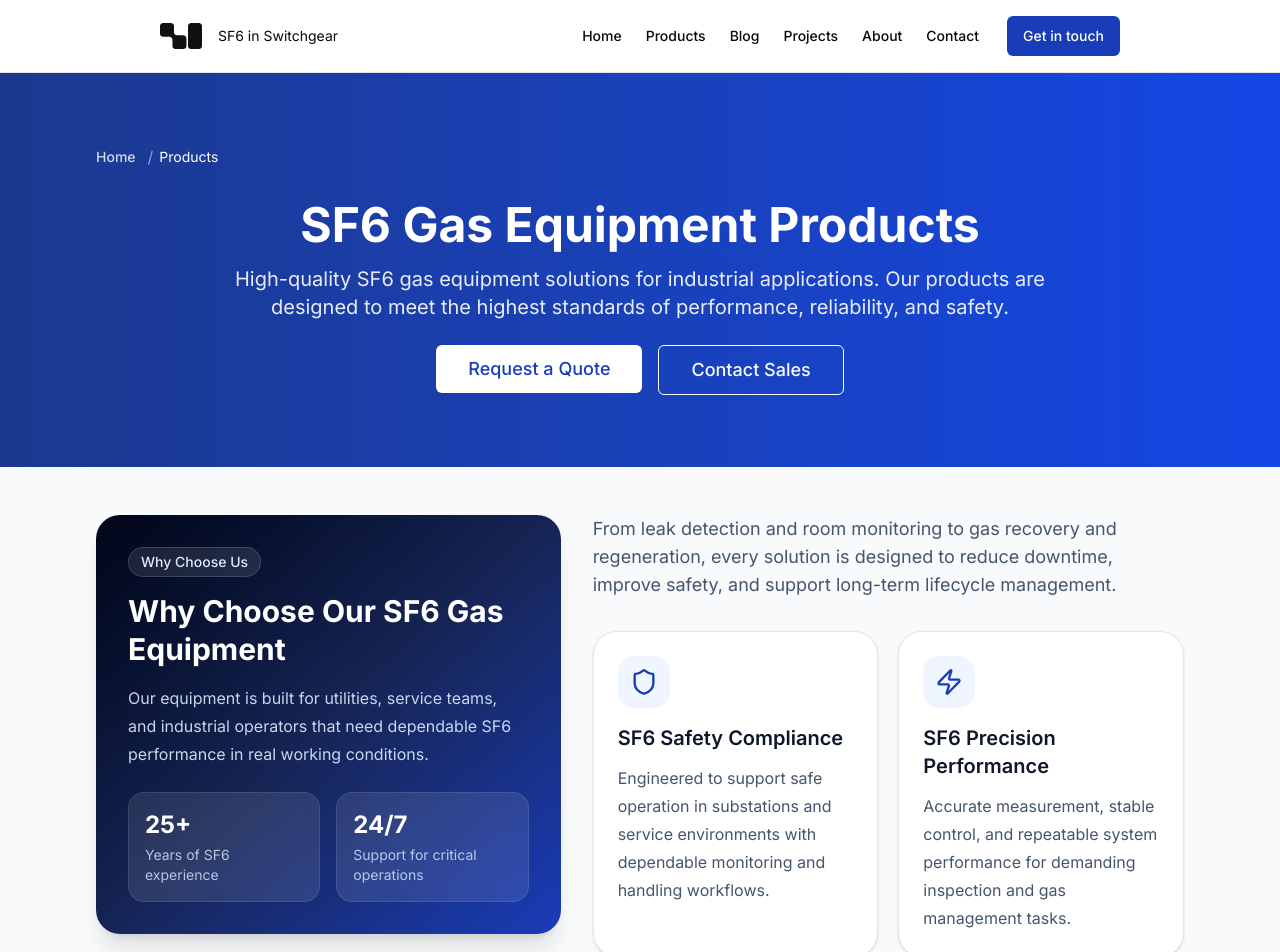
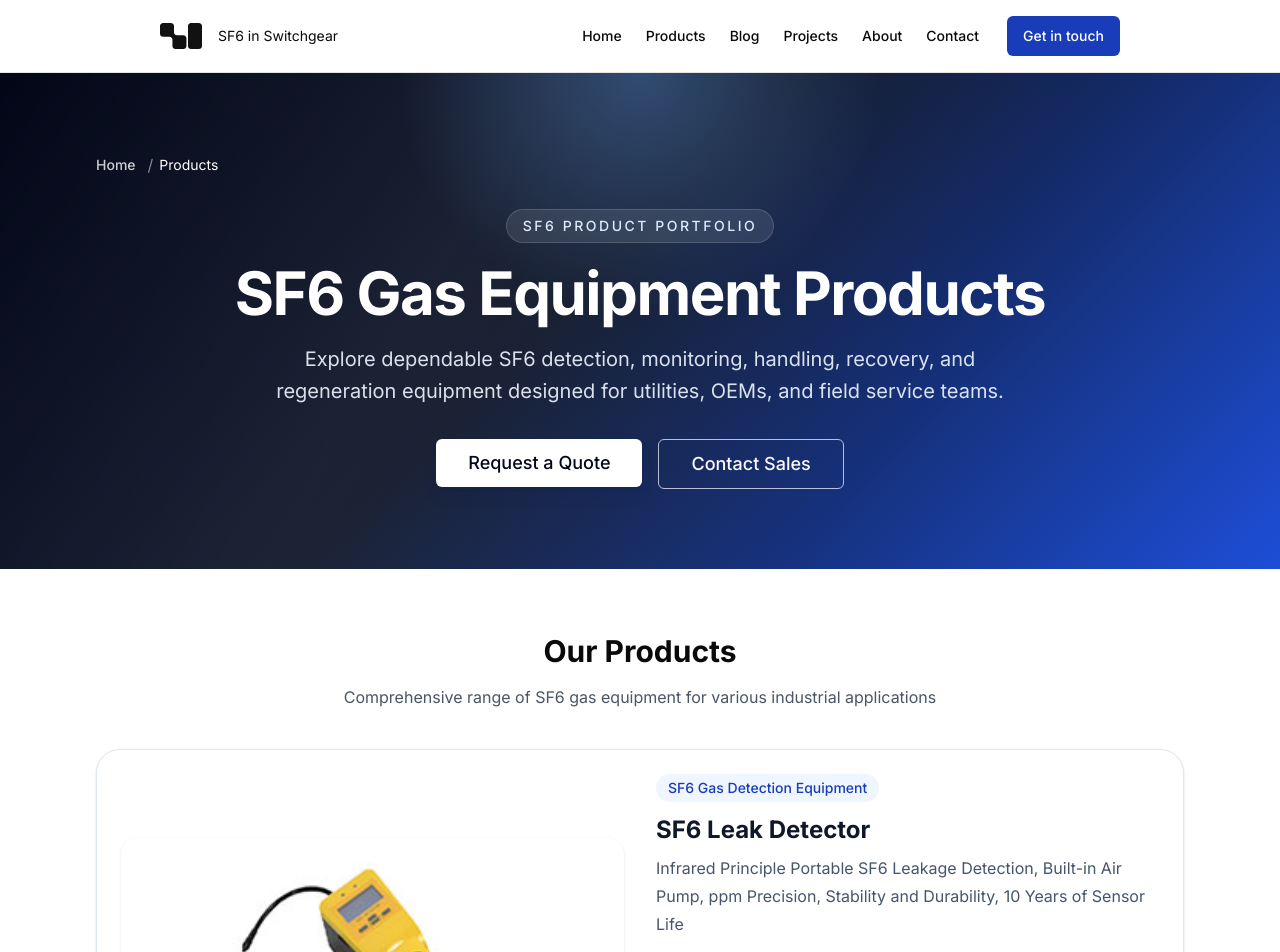
Before and after one commit to 896277343/sf6inswitchgearhome, a Next.js app: page /products in a window 1280 px wide. Shown: the top 952 px of the page. Built offline with nearby package versions, Linux system fonts and the light colour scheme.

Commit message:
Update product pages and export product docs

```diff
--- a/app/products/mobile-sf6-vacuum-pump-unit/product-content.tsx
+++ b/app/products/mobile-sf6-vacuum-pump-unit/product-content.tsx
@@ -26,7 +26,7 @@ import {
 // Product data
 const product = {
   name: "Mobile SF6 Vacuum Pump Unit",
-  model: "SF6-VP-4000",
+  model: "SF6-VP",
   description: "High-performance mobile vacuum pump unit designed for SF6 gas evacuation and dehydration. Features powerful vacuum capacity and portable design for field operations.",
   shortDescription: "Mobile SF6 vacuum pump unit with high capacity and portable design for field maintenance.",
   price: "Contact for Quote",
--- a/app/products/page.tsx
+++ b/app/products/page.tsx
@@ -293,9 +293,10 @@ export default async function ProductsPage({ searchParams }: ProductsPageProps)
       </Script>
 
       {/* Hero Section */}
-      <section className="bg-gradient-to-r from-blue-900 to-blue-700 text-white py-16 lg:py-18">
+      <section className="relative overflow-hidden bg-[radial-gradient(circle_at_top,_rgba(96,165,250,0.32),_transparent_30%),linear-gradient(135deg,#020617_0%,#0f172a_45%,#1d4ed8_100%)] text-white py-16 lg:py-20">
+        <div className="absolute inset-0 bg-[linear-gradient(120deg,transparent_0%,rgba(255,255,255,0.06)_35%,transparent_70%)]" />
         <div className="max-w-6xl mx-auto px-4 sm:px-6 lg:px-8">
-          <Breadcrumb className="mb-8 text-white/80">
+          <Breadcrumb className="relative mb-8 text-white/80">
             <BreadcrumbList>
               <BreadcrumbItem>
                 <BreadcrumbLink href="/" className="text-white/80 hover:text-white">Home</BreadcrumbLink>
@@ -307,82 +308,27 @@ export default async function ProductsPage({ searchParams }: ProductsPageProps)
             </BreadcrumbList>
           </Breadcrumb>
 
-          <div className="text-center max-w-4xl mx-auto">
-            <h1 className="text-4xl sm:text-5xl font-bold mb-4">SF6 Gas Equipment Products</h1>
-            <p className="text-lg sm:text-xl mb-6 opacity-90">
-              High-quality SF6 gas equipment solutions for industrial applications. Our products are designed to meet the highest standards of performance, reliability, and safety.
+          <div className="relative mx-auto max-w-4xl text-center">
+            <div className="mb-5 inline-flex rounded-full border border-white/15 bg-white/10 px-4 py-1.5 text-sm font-medium uppercase tracking-[0.18em] text-blue-100 backdrop-blur-sm">
+              SF6 Product Portfolio
+            </div>
+            <h1 className="mb-5 text-4xl font-bold tracking-tight sm:text-5xl lg:text-6xl">
+              SF6 Gas Equipment Products
+            </h1>
+            <p className="mx-auto mb-8 max-w-3xl text-lg leading-8 text-blue-50/90 sm:text-xl">
+              Explore dependable SF6 detection, monitoring, handling, recovery, and regeneration equipment designed for utilities, OEMs, and field service teams.
             </p>
             <div className="flex flex-wrap justify-center gap-4">
-              <Button asChild className="bg-white text-blue-800 hover:bg-blue-50 text-lg px-8 py-6">
+              <Button asChild className="bg-white text-slate-950 hover:bg-blue-50 text-lg px-8 py-6 shadow-lg shadow-blue-950/20">
                 <Link href="#send-message">
                   Request a Quote
                 </Link>
               </Button>
-              <Button asChild className="bg-transparent border border-white hover:bg-white/10 text-lg px-8 py-6">
+              <Button asChild className="bg-transparent border border-white/70 hover:bg-white/10 text-lg px-8 py-6">
                 <Link href="#send-message">
                   Contact Sales
                 </Link>
               </Button>
-            </div>
-          </div>
-        </div>
-      </section>
-
-      {/* Product Features Section */}
-      <section className="py-12 bg-slate-50">
-        <div className="max-w-6xl mx-auto px-4 sm:px-6 lg:px-8">
-          <div className="grid gap-8 lg:grid-cols-[1.1fr_1.4fr] lg:items-start">
-            <div className="rounded-3xl bg-gradient-to-br from-slate-950 via-blue-950 to-blue-800 p-8 text-white shadow-xl lg:sticky lg:top-24">
-              <div className="mb-4 inline-flex rounded-full border border-white/15 bg-white/10 px-3 py-1 text-sm font-medium text-blue-100">
-                Why Choose Us
-              </div>
-              <h2 className="mb-4 text-3xl font-bold leading-tight">
-                Why Choose Our SF6 Gas Equipment
-              </h2>
-              <p className="text-base leading-7 text-blue-100/90">
-                Our equipment is built for utilities, service teams, and industrial operators that need dependable SF6 performance in real working conditions.
-              </p>
-              <div className="mt-6 grid grid-cols-2 gap-4">
-                <div className="rounded-2xl border border-white/10 bg-white/10 p-4 backdrop-blur-sm">
-                  <div className="text-2xl font-bold">25+</div>
-                  <div className="mt-1 text-sm text-blue-100/80">Years of SF6 experience</div>
-                </div>
-                <div className="rounded-2xl border border-white/10 bg-white/10 p-4 backdrop-blur-sm">
-                  <div className="text-2xl font-bold">24/7</div>
-                  <div className="mt-1 text-sm text-blue-100/80">Support for critical operations</div>
-                </div>
-              </div>
-            </div>
-
-            <div>
-              <div className="mb-8 max-w-3xl">
-                <p className="text-lg leading-7 text-slate-600">
-                  From leak detection and room monitoring to gas recovery and regeneration, every solution is designed to reduce downtime, improve safety, and support long-term lifecycle management.
-                </p>
-              </div>
-
-              <div className="grid grid-cols-1 gap-5 md:grid-cols-2">
-                <FeatureCard
-                  icon={<Shield size={28} />}
-                  title="SF6 Safety Compliance"
-                  description="Engineered to support safe operation in substations and service environments with dependable monitoring and handling workflows."
-                />
-                <FeatureCard
-                  icon={<Zap size={28} />}
-                  title="SF6 Precision Performance"
-                  description="Accurate measurement, stable control, and repeatable system performance for demanding inspection and gas management tasks."
-                />
-                <FeatureCard
-                  icon={<RefreshCw size={28} />}
-                  title="SF6 Recovery Efficiency"
-                  description="Designed to minimize gas loss and help teams recover, purify, and reuse SF6 more effectively across the service cycle."
-                />
-                <FeatureCard
-                  icon={<Clock size={28} />}
-                  title="SF6 Long-Term Reliability"
-                  description="Durable construction and practical maintenance design help extend service life in heavy-duty field applications."
-                />
-              </div>
             </div>
           </div>
         </div>
@@ -413,6 +359,70 @@ export default async function ProductsPage({ searchParams }: ProductsPageProps)
                 priority={index < 2}
               />
             ))}
+          </div>
+        </div>
+      </section>
+
+      {/* Product Features Section */}
+      <section className="py-16 bg-[radial-gradient(circle_at_top,_rgba(30,64,175,0.18),_transparent_32%),linear-gradient(180deg,#eff6ff_0%,#f8fafc_40%,#ffffff_100%)]">
+        <div className="max-w-6xl mx-auto px-4 sm:px-6 lg:px-8">
+          <div className="grid gap-6 lg:grid-cols-[minmax(0,0.8fr)_minmax(0,1.2fr)] lg:items-stretch">
+            <div className="relative flex h-full flex-col justify-between overflow-hidden rounded-[2rem] bg-gradient-to-br from-slate-950 via-slate-900 to-blue-900 p-8 text-white shadow-[0_24px_80px_rgba(15,23,42,0.28)] lg:min-h-[560px]">
+              <div className="absolute -right-16 top-10 h-48 w-48 rounded-full bg-blue-400/20 blur-3xl" />
+              <div className="absolute bottom-0 left-0 h-40 w-40 rounded-full bg-cyan-300/10 blur-3xl" />
+              <div className="relative">
+                <div className="mb-4 inline-flex rounded-full border border-white/15 bg-white/10 px-3 py-1 text-sm font-medium uppercase tracking-[0.18em] text-blue-100">
+                  Why Choose Us
+                </div>
+                <h2 className="mb-4 text-3xl font-bold leading-tight sm:text-[2.1rem]">
+                  Why Teams Choose Our SF6 Equipment
+                </h2>
+                <p className="max-w-lg text-base leading-7 text-blue-100/90">
+                  Built for substations, OEMs, and service teams that need reliable SF6 detection, handling, recovery, and regeneration in daily operations.
+                </p>
+              </div>
+              <div className="relative mt-8 grid gap-5 sm:grid-cols-2">
+                <div className="rounded-3xl border border-white/10 bg-white/8 p-5 backdrop-blur-sm">
+                  <div className="text-3xl font-bold">25+</div>
+                  <div className="mt-2 text-sm uppercase tracking-[0.14em] text-blue-100/70">Years in SF6 solutions</div>
+                  <p className="mt-3 text-sm leading-6 text-blue-100/80">
+                    Experience across monitoring, service, recovery, and gas lifecycle support for high-voltage applications.
+                  </p>
+                </div>
+                <div className="rounded-3xl border border-white/10 bg-white/8 p-5 backdrop-blur-sm">
+                  <div className="text-3xl font-bold">24/7</div>
+                  <div className="mt-2 text-sm uppercase tracking-[0.14em] text-blue-100/70">Support for critical tasks</div>
+                  <p className="mt-3 text-sm leading-6 text-blue-100/80">
+                    Practical response for urgent service scenarios where uptime, safety, and fast gas handling matter most.
+                  </p>
+                </div>
+              </div>
+            </div>
+
+            <div>
+              <div className="mx-auto grid max-w-[42rem] grid-cols-1 gap-5 md:grid-cols-2">
+                <FeatureCard
+                  icon={<Shield size={28} />}
+                  title="Built for Safer Operations"
+                  description="Supports safer inspection, handling, and maintenance workflows in substations and industrial service environments."
+                />
+                <FeatureCard
+                  icon={<Zap size={28} />}
+                  title="Stable and Accurate Performance"
+                  description="Delivers dependable measurement, control, and repeatable performance for demanding SF6 testing and gas management tasks."
+                />
+                <FeatureCard
+                  icon={<RefreshCw size={28} />}
+                  title="Higher Recovery Efficiency"
+                  description="Helps reduce gas loss while improving recovery, purification, and reuse efficiency across the SF6 service lifecycle."
+                />
+                <FeatureCard
+                  icon={<Clock size={28} />}
+                  title="Field-Ready Reliability"
+                  description="Durable construction and maintenance-friendly design support long service life in real-world field applications."
+                />
+              </div>
+            </div>
           </div>
         </div>
       </section>
@@ -574,8 +584,8 @@ export default async function ProductsPage({ searchParams }: ProductsPageProps)
 // Feature Card Component
 const FeatureCard = ({ icon, title, description }: { icon: React.ReactNode; title: string; description: string }) => {
   return (
-    <div className="rounded-3xl border border-slate-200 bg-white p-6 shadow-sm transition-all duration-300 hover:-translate-y-1 hover:border-blue-200 hover:shadow-lg">
-      <div className="mb-4 inline-flex rounded-2xl bg-blue-50 p-3 text-blue-800">{icon}</div>
+    <div className="rounded-[1.75rem] border border-slate-200/80 bg-white/90 p-6 shadow-[0_14px_40px_rgba(15,23,42,0.06)] backdrop-blur-sm transition-all duration-300 hover:-translate-y-1 hover:border-blue-200 hover:shadow-[0_20px_50px_rgba(30,64,175,0.14)]">
+      <div className="mb-5 inline-flex rounded-2xl bg-gradient-to-br from-blue-50 to-sky-100 p-3 text-blue-800 shadow-sm">{icon}</div>
       <h3 className="mb-3 text-xl font-semibold text-slate-900">{title}</h3>
       <p className="leading-7 text-slate-600">{description}</p>
     </div>
--- a/app/products/sf6-gas-analyzer/product-content.tsx
+++ b/app/products/sf6-gas-analyzer/product-content.tsx
@@ -26,7 +26,7 @@ import {
 // Product data
 const product = {
   name: "SF6 Gas Analyzer",
-  model: "SF6-GA-8000",
+  model: "SF6-GA",
   description: "Advanced SF6 gas analyzer for comprehensive analysis of SF6 gas quality, including moisture, purity, and decomposition products. Features high precision and user-friendly interface.",
   shortDescription: "Advanced SF6 gas analyzer for moisture, purity, and decomposition product analysis.",
   price: "Contact for Quote",
--- a/app/products/sf6-gas-filling-cart/product-content.tsx
+++ b/app/products/sf6-gas-filling-cart/product-content.tsx
@@ -26,7 +26,7 @@ import {
 // Product data
 const product = {
   name: "SF6 Gas Filling Cart",
-  model: "SF6-FC-5000",
+  model: "SF6-FC",
   description: "Mobile SF6 gas filling cart with integrated vacuum pump, gas recovery system, and precise filling capabilities. Designed for efficient SF6 gas handling in power substations.",
   shortDescription: "Mobile SF6 gas filling cart with vacuum pump, recovery system, and precise filling capabilities.",
   price: "Contact for Quote",
--- a/app/products/sf6-gas-filling-kit/product-content.tsx
+++ b/app/products/sf6-gas-filling-kit/product-content.tsx
@@ -26,7 +26,7 @@ import {
 // Product data
 const product = {
   name: "SF6 Gas Filling Kit",
-  model: "SF6-FK-2000",
+  model: "SF6-FK",
   description: "Comprehensive SF6 gas filling system with precise pressure control, vacuum pump, and gas recovery capabilities. Ideal for GIS and circuit breaker maintenance.",
   shortDescription: "Complete SF6 gas filling kit with vacuum pump, pressure control, and recovery functions.",
   price: "Contact for Quote",
--- a/app/products/sf6-gas-fittings/product-content.tsx
+++ b/app/products/sf6-gas-fittings/product-content.tsx
@@ -26,7 +26,7 @@ import {
 // Product data
 const product = {
   name: "SF6 Gas Fittings",
-  model: "SF6-FT-9000",
+  model: "SF6-FT",
   description: "High-quality SF6 gas fittings and accessories for safe and reliable SF6 gas handling. Includes valves, connectors, hoses, and adapters designed for SF6 applications.",
   shortDescription: "High-quality SF6 gas fittings and accessories for safe and reliable SF6 gas handling.",
   price: "Contact for Quote",
--- a/app/products/sf6-leak-detector/product-content.tsx
+++ b/app/products/sf6-leak-detector/product-content.tsx
@@ -26,7 +26,7 @@ import {
 // Product data
 const product = {
   name: "SF6 Leak Detector",
-  model: "SF6-LD-3000",
+  model: "SF6-PGAS32",
   description: "High-precision infrared SF6 leak detection system with built-in air pump, ppm-level accuracy, and 10-year sensor lifespan. Ideal for power substations and industrial applications.",
   shortDescription: "Professional SF6 gas leak detector with infrared principle, ppm precision, and 10-year sensor life.",
   price: "Contact for Quote",
--- a/app/products/sf6-regeneration-system/product-content.tsx
+++ b/app/products/sf6-regeneration-system/product-content.tsx
@@ -26,7 +26,7 @@ import {
 // Product data
 const product = {
   name: "SF6 Regeneration System",
-  model: "SF6-RS-7000",
+  model: "SF6-RS",
   description: "Advanced SF6 gas regeneration system for purifying and reclaiming used SF6 gas. Restores SF6 to original purity levels for reuse, reducing environmental impact and operational costs.",
   shortDescription: "Advanced SF6 gas regeneration system for purifying and reclaiming used SF6 gas.",
   price: "Contact for Quote",
--- a/app/products/sf6-room-monitor/product-content.tsx
+++ b/app/products/sf6-room-monitor/product-content.tsx
@@ -29,7 +29,7 @@ import {
 // Product data
 const product = {
   name: "SF6 Room Monitor",
-  model: "SF6-RM-5000",
+  model: "SF6-RM1013",
   description: "24/7 continuous monitoring system for SF6 gas leakage, oxygen concentration, and environmental conditions. Features real-time alerts and remote monitoring capabilities for maximum safety.",
   shortDescription: "Advanced SF6 room monitoring system with 24/7 detection, oxygen monitoring, and real-time alerts.",
   price: "Contact for Quote",
--- a/app/products/sf6-service-carts/product-content.tsx
+++ b/app/products/sf6-service-carts/product-content.tsx
@@ -26,7 +26,7 @@ import {
 // Product data
 const product = {
   name: "SF6 Service Carts",
-  model: "SF6-SC-6000",
+  model: "SF6-SC",
   description: "Comprehensive SF6 service cart with integrated vacuum pump, gas recovery, purification, and filling capabilities. Designed for complete SF6 gas management in power systems.",
   shortDescription: "Comprehensive SF6 service cart with vacuum pump, recovery, purification, and filling capabilities.",
   price: "Contact for Quote",
```
Also changed, not shown: components/utils/resize-observer-error-handler.tsx (+52 -9 lines), 3 other files (tests, documents, lock files or other folders).
